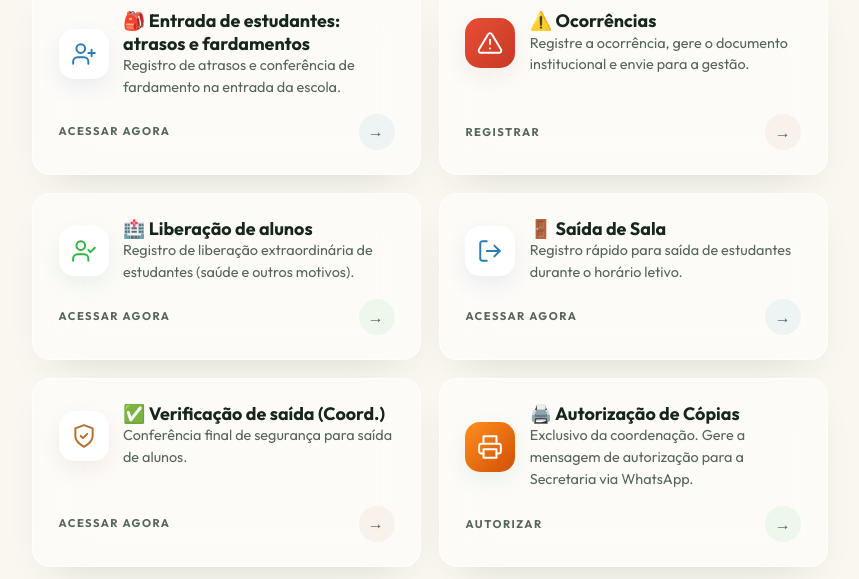
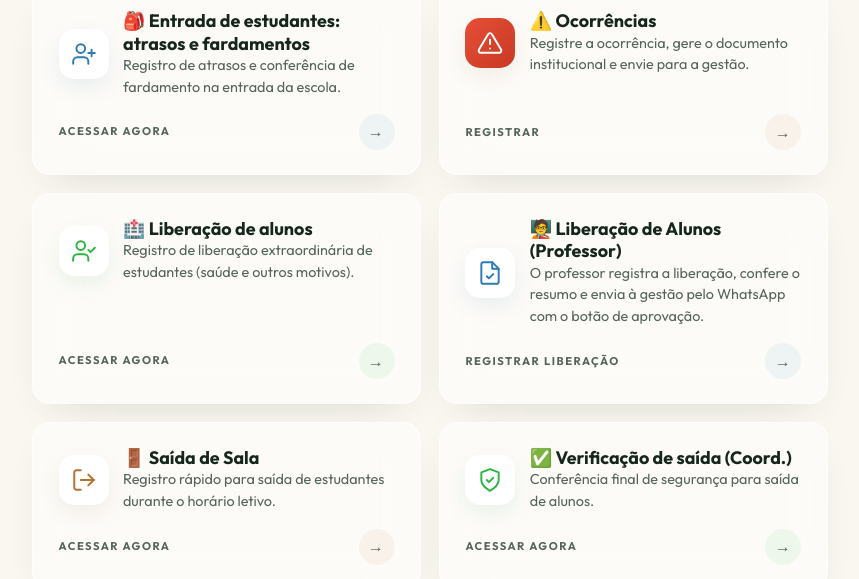
Before and after one commit to viniciusabezezer/painel-colaborador, a plain HTML site: page index.html in a window 1280 px wide. Shown: the part 842-1421 px from the top of the page, without its empty margins (210-1069 px from the left). Drawn offline with Linux system fonts and the light colour scheme.

Commit message:
Carrega o script de liberacao pelo professor

```diff
--- a/index.html
+++ b/index.html
@@ -1041,5 +1041,6 @@
                  <div style="margin-top:40px;font-size:10px;color:#777;text-align:center;">Documento gerado pelo Painel do Colaborador — Malu Serviços</div>`;
         }
     </script>
+    <script src="liberacao-professor.js"></script>
 </body>
 </html>
```
